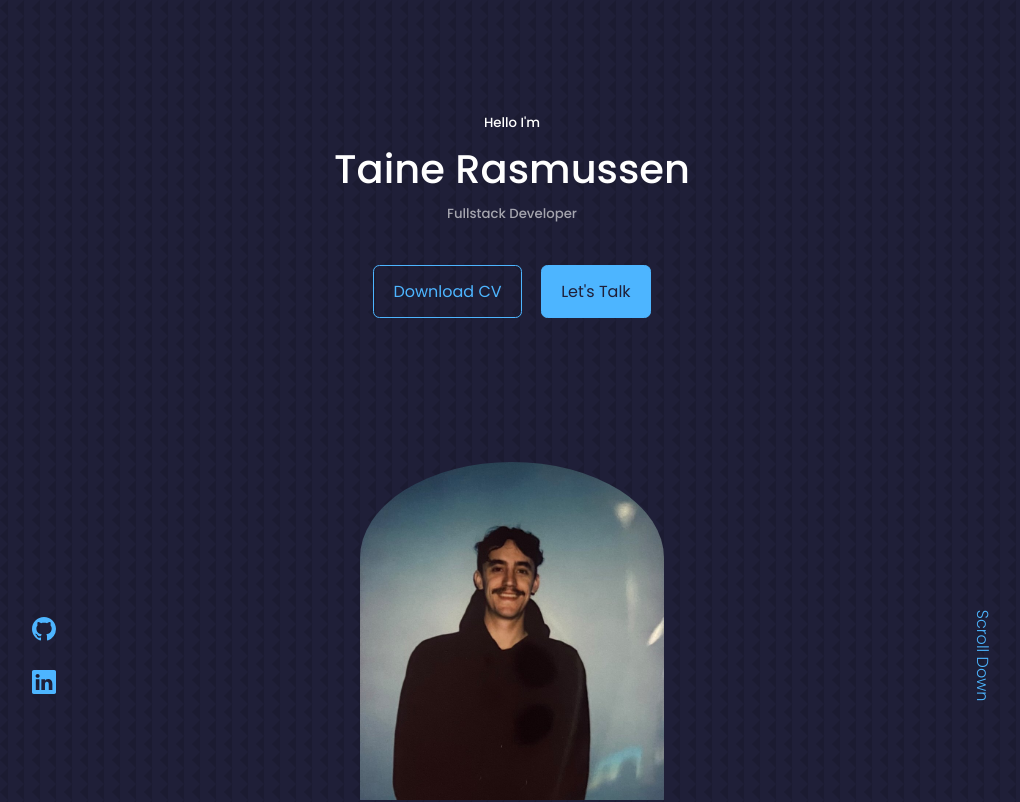
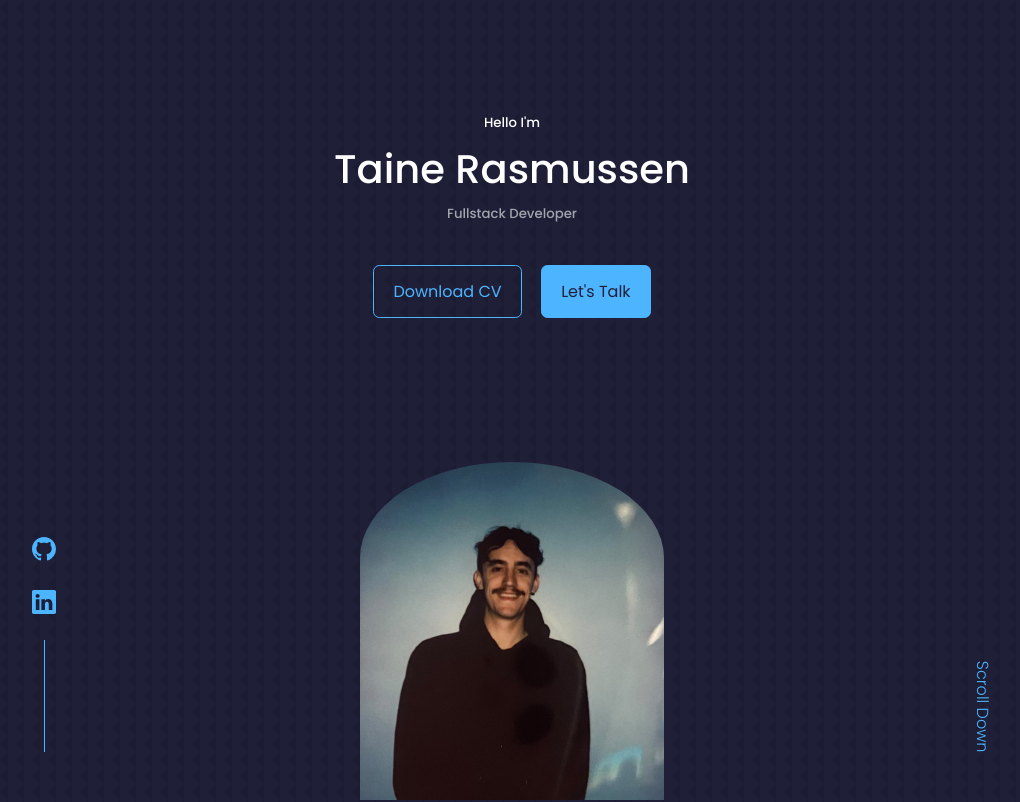
Before and after one commit to taine-rasmussen/portfoliov1, a React (Create React App) app: page / in a window 1280 px wide. Shown: the top 802 px of the page, without its empty margins (128-1148 px from the left). Built offline with nearby package versions, Linux system fonts and the light colour scheme.

Commit message:
Fixed social ::after not displaying

```diff
--- a/src/Components/Header/Header.css
+++ b/src/Components/Header/Header.css
@@ -33,8 +33,8 @@ header {
 .header_socials::after {
   content: "";
   width: 1px;
-  height: 2rem;
-  background-color: var(--colour--primary);
+  height: 7rem;
+  background-color: var(--colour-primary);
 }
 
 /* --- ME --- */
@@ -54,7 +54,7 @@ header {
 .scroll_down {
   position: absolute;
   right: -2.3rem;
-  bottom: 8.2rem;
+  bottom: 5rem;
   transform: rotate(90deg);
   font-weight: 300;
   font-size: 1rem;
```
